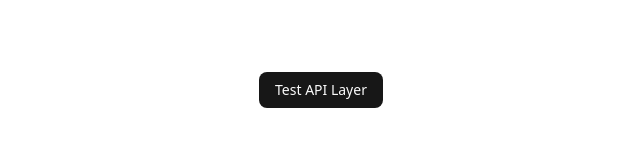
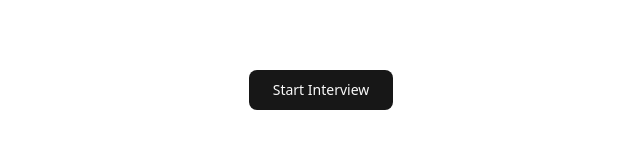
Before and after one commit to sikander-nawaz/INTERVYO-AI, a Next.js app: page / in a window 1280 px wide. Shown: the part 310-458 px from the top of the page, without its empty margins (319-959 px from the left). Built offline with nearby package versions, Linux system fonts and the light colour scheme.

Commit message:
route-check

```diff
--- a/app/page.tsx
+++ b/app/page.tsx
@@ -1,20 +1,12 @@
-"use client";
-
-import { startInterview } from "@/lib/api";
+import Link from "next/link";
 import { Button } from "@/components/ui/button";
 
 export default function Home() {
-  const testAPI = async () => {
-    try {
-      await startInterview("SDE", "Intern");
-    } catch (e) {
-      console.log("API connected (backend not running yet)");
-    }
-  };
-
   return (
-    <div className="flex h-screen items-center justify-center">
-      <Button onClick={testAPI}>Test API Layer</Button>
-    </div>
+    <main className="flex h-screen items-center justify-center">
+      <Link href="/interview/setup">
+        <Button size="lg">Start Interview</Button>
+      </Link>
+    </main>
   );
 }
```
